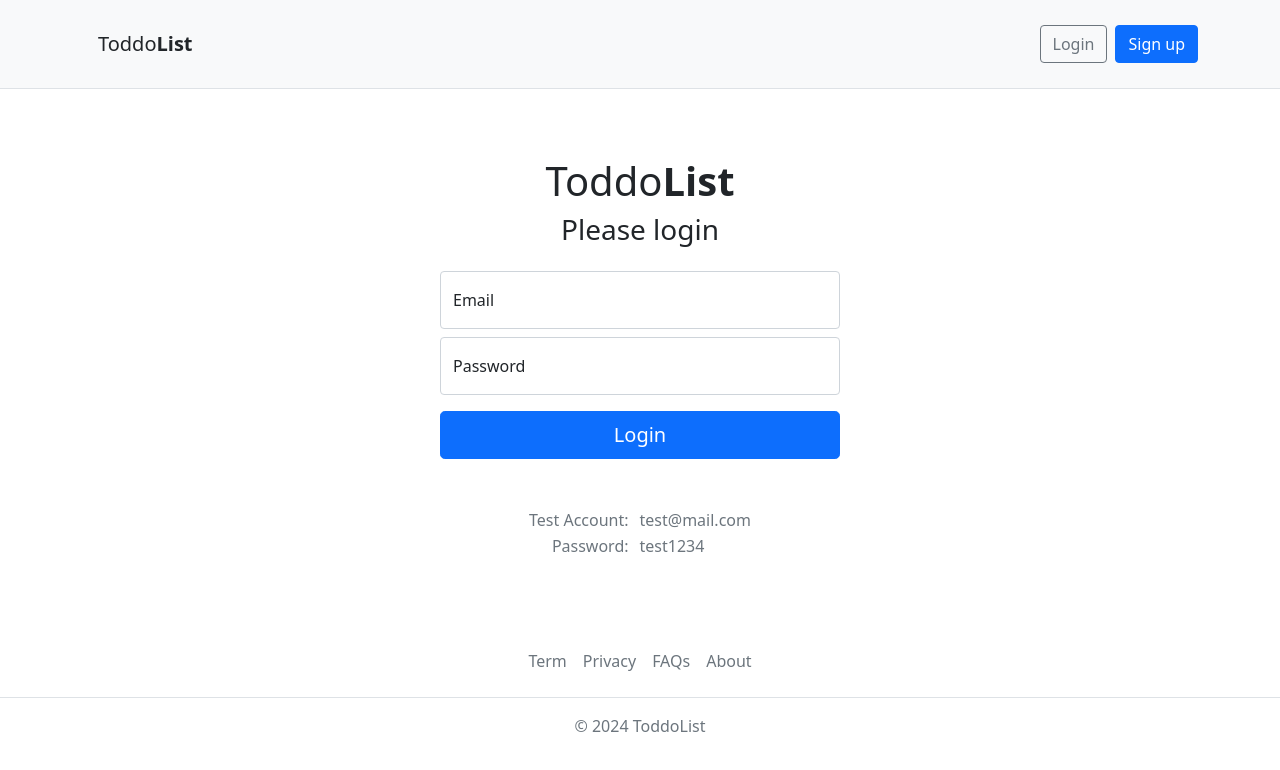
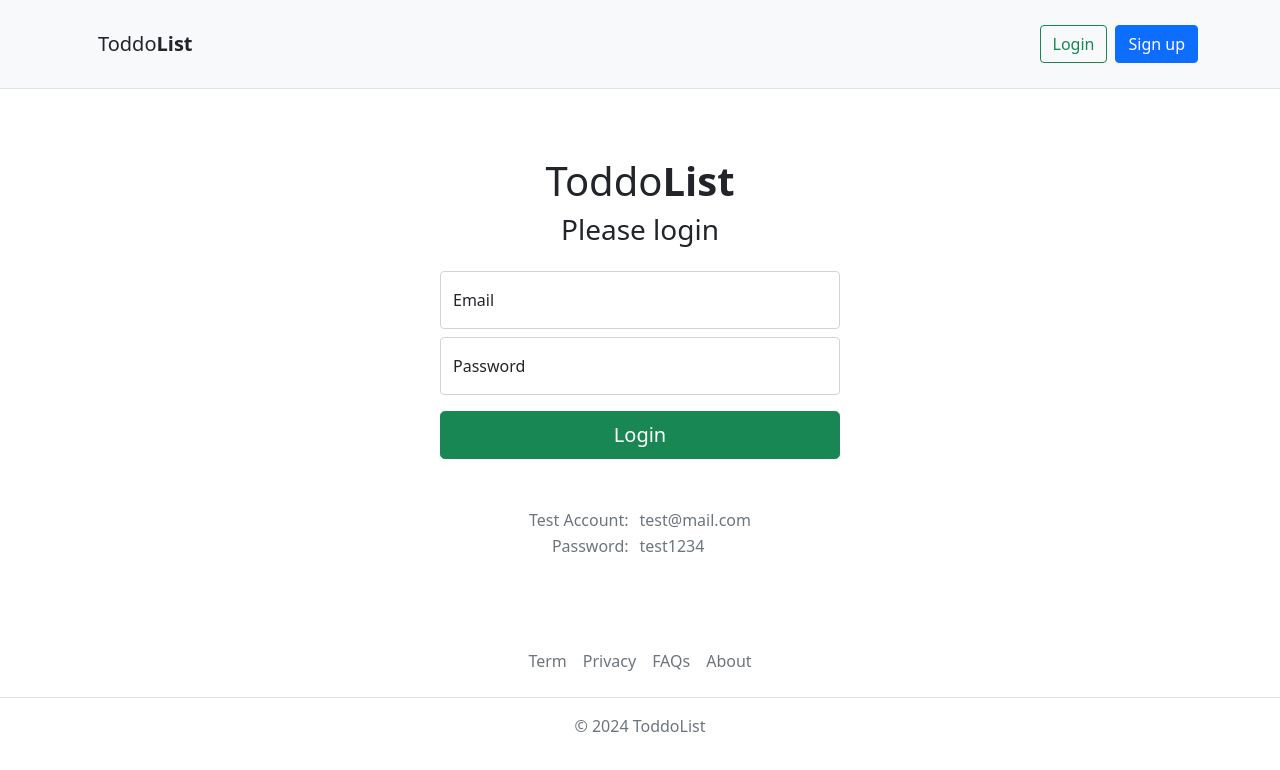
Before and after one commit to catstring/todo-frontend-vue, a Vue app: page /login in a window 1280 px wide. Shown: the top 770 px of the page. Built offline with nearby package versions, Linux system fonts and the light colour scheme; no server answers; the HTML template or start-up script is replaced by a standard one.

Commit message:
login button color

```diff
--- a/src/components/Navbar.vue
+++ b/src/components/Navbar.vue
@@ -24,7 +24,7 @@
                 <ul class="navbar-nav ms-auto">
                     <template v-if="!store.isLoggedIn">
                         <li class="nav-item">
-                            <router-link :to="{ name: 'login' }" class="btn btn-outline-secondary ms-2">Login</router-link>
+                            <router-link :to="{ name: 'login' }" class="btn btn-outline-success ms-2">Login</router-link>
                         </li>
                         <li class="nav-item">
                             <router-link :to="{ name: 'register' }" class="btn btn-primary ms-2">Sign up</router-link>
--- a/src/pages/HomePage.vue
+++ b/src/pages/HomePage.vue
@@ -9,7 +9,7 @@
                 <template v-if="!store.isLoggedIn">
                     <router-link
                     :to="{ name: 'login' }"
-                    class="btn btn-outline-secondary btn-lg px-4"
+                    class="btn btn-outline-success btn-lg px-4"
                     >Login</router-link
                     >
                     <router-link
--- a/src/pages/LoginPage.vue
+++ b/src/pages/LoginPage.vue
@@ -20,7 +20,7 @@
                     {{ errors.password && errors.password[0] }}
                 </div>
             </div>
-            <button class="w-100 btn btn-lg btn-primary" type="submit">Login</button>
+            <button class="w-100 btn btn-lg btn-success" type="submit">Login</button>
             <div class="mt-5 text-muted">
                 <div class="mt-5 text-muted" style="text-align: center;">
                     <table style="display: inline-block;">
```
